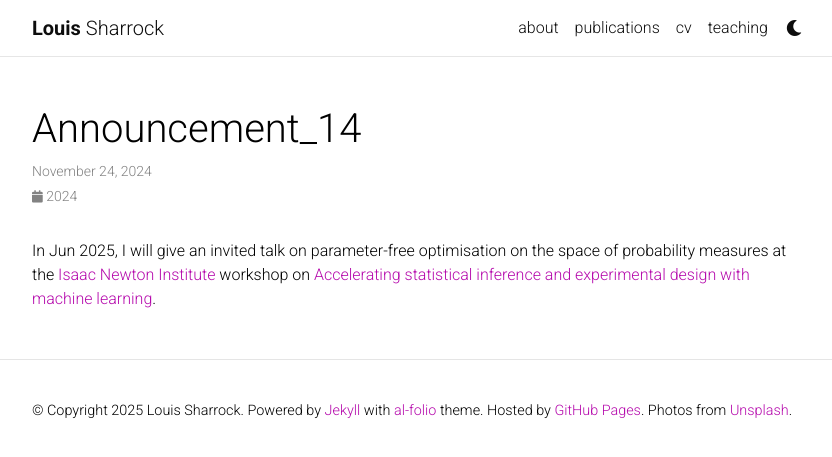
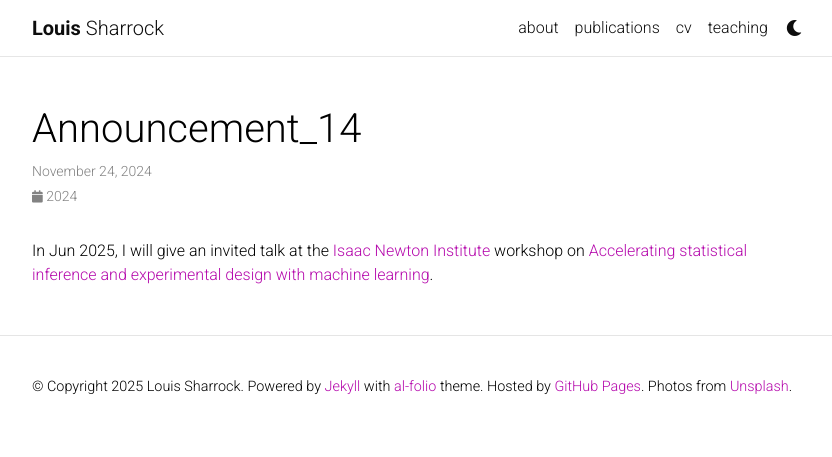
Before and after one commit to louissharrock/louissharrock.github.io, a Jekyll site: the page built from _news/announcement_14.md, in a window 1280 px wide. Shown: the top 457 px of the page, without its empty margins (223-1055 px from the left). Built offline with Jekyll 4.4.1, drawn with Linux system fonts in a browser that asks for light colours; comment, search, counter and statistics services are not loaded; a style sheet for code colours, icons or effects is not loaded.

Commit message:
Update announcement_14.md

```diff
--- a/_news/announcement_14.md
+++ b/_news/announcement_14.md
@@ -5,4 +5,4 @@ inline: true
 related_posts: false
 ---
 
-In Jun 2025, I will give an invited talk on parameter-free optimisation on the space of probability measures at the [Isaac Newton Institute](https://www.newton.ac.uk/) workshop on [Accelerating statistical inference and experimental design with machine learning](https://www.newton.ac.uk/event/rclw03/).
+In Jun 2025, I will give an invited talk at the [Isaac Newton Institute](https://www.newton.ac.uk/) workshop on [Accelerating statistical inference and experimental design with machine learning](https://www.newton.ac.uk/event/rclw03/).
```
